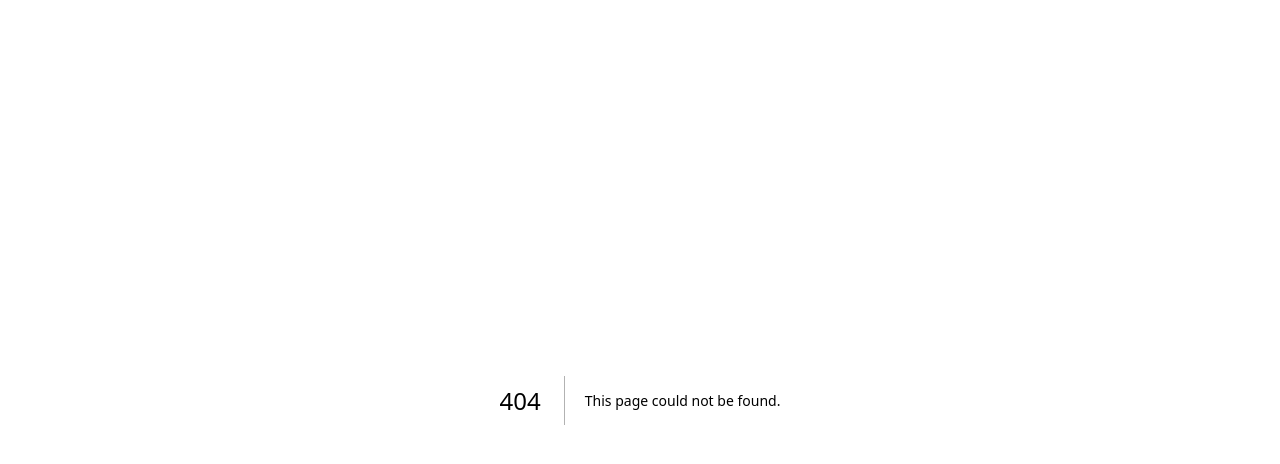
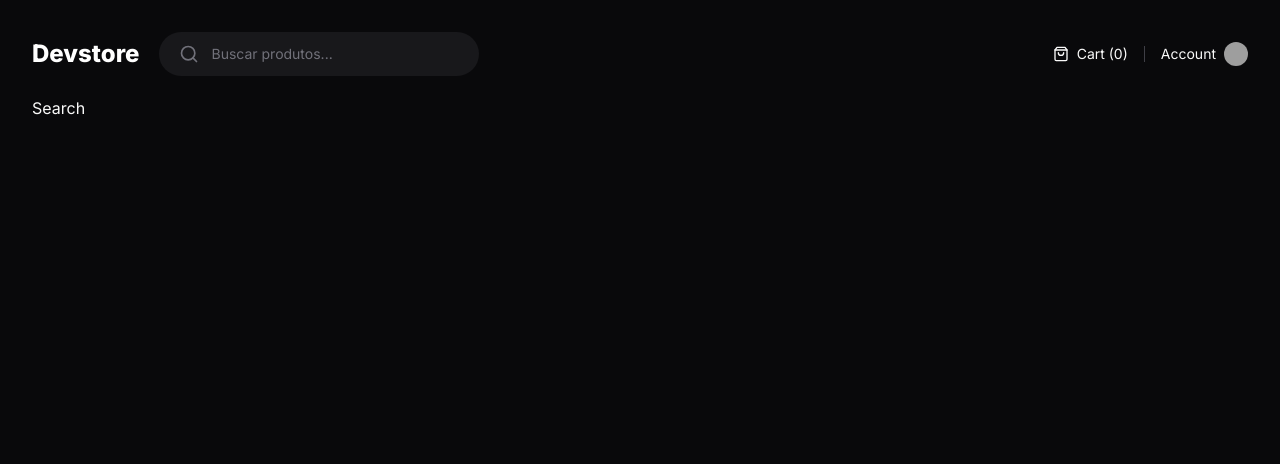
Before and after one commit to Daniel-Guimaraes/Dev-store, a Next.js app: page /search in a window 1280 px wide. Before the commit this address had no page. Shown: the top 464 px of the page. Built offline with nearby package versions, Linux system fonts and the light colour scheme; grey boxes are pictures that could not be loaded.

Commit message:
Criado o componente Header da aplicação

```diff
--- a/next.config.js
+++ b/next.config.js
@@ -1,4 +1,15 @@
 /** @type {import('next').NextConfig} */
-const nextConfig = {}
+const nextConfig = {
+  images: {
+    remotePatterns: [
+      {
+        protocol: 'https',
+        hostname: 'github.com',
+        port: '',
+        pathname: '/Daniel-Guimaraes.png',
+      },
+    ],
+  },
+}
 
 module.exports = nextConfig
--- a/package.json
+++ b/package.json
@@ -9,6 +9,7 @@
     "lint": "next lint"
   },
   "dependencies": {
+    "lucide-react": "^0.292.0",
     "next": "14.0.1",
     "react": "^18",
     "react-dom": "^18"
--- /dev/null
+++ b/src/app/(store)/(home)/loading.tsx
@@ -0,0 +1,3 @@
+export default function HomeLoading() {
+  return <div>Carregando...</div>
+}
--- /dev/null
+++ b/src/app/(store)/layout.tsx
@@ -0,0 +1,12 @@
+import { ReactNode } from 'react'
+
+import { Header } from '@/components/header'
+
+export default function StoreLayout({ children }: { children: ReactNode }) {
+  return (
+    <div className="mx-auto grid min-h-screen w-full max-w-[1600px] grid-rows-app gap-5 p-8">
+      <Header />
+      {children}
+    </div>
+  )
+}
--- /dev/null
+++ b/src/app/(store)/search/loading.tsx
@@ -0,0 +1,3 @@
+export default function SearchLoading() {
+  return <div>Carregando busca...</div>
+}
--- /dev/null
+++ b/src/app/(store)/search/page.tsx
@@ -0,0 +1,3 @@
+export default function Search() {
+  return <div>Search</div>
+}
--- a/src/app/layout.tsx
+++ b/src/app/layout.tsx
@@ -4,11 +4,10 @@
 
 const inter = Inter({
   subsets: ['latin'],
+  adjustFontFallback: false,
+  display: 'optional',
   variable: '--font-inter',
-  display: 'fallback',
 })
-
-console.log(inter)
 
 export const metadata: Metadata = {
   title: 'DevStore',
@@ -21,7 +20,7 @@
 }) {
   return (
     <html lang="pt" className={inter.variable}>
-      <body>{children}</body>
+      <body className="bg-zinc-950 text-zinc-50 antialiased">{children}</body>
     </html>
   )
 }
--- /dev/null
+++ b/src/components/header.tsx
@@ -0,0 +1,51 @@
+import Image from 'next/image'
+import Link from 'next/link'
+
+import { Search, ShoppingBag } from 'lucide-react'
+
+export function Header() {
+  return (
+    <header className="flex items-center justify-between">
+      <div className="flex  items-center gap-5">
+        <Link href="/" className="text-2xl font-extrabold text-white">
+          Devstore
+        </Link>
+
+        <form
+          action=""
+          className="flex items-center w-[320px] gap-3 rounded-full bg-zinc-900 px-5 py-3 ring-zinc-700"
+        >
+          <Search className="w-5 h-5 text-zinc-500" />
+
+          <input
+            type="text"
+            placeholder="Buscar produtos..."
+            className="flex-1 bg-transparent text-sm outline-none placeholder:text-zinc-500"
+          />
+        </form>
+      </div>
+
+      <div className="flex items-center gap-4">
+        <div className="flex items-center gap-2">
+          <ShoppingBag className="w-4 h-4" />
+
+          <span className="text-sm">Cart (0)</span>
+        </div>
+
+        <div className="w-px h-4 bg-zinc-700" />
+
+        <Link href="/" className="flex items-center gap-2 hover:underline">
+          <span className="text-sm">Account</span>
+
+          <Image
+            src="https://github.com/Daniel-Guimaraes.png"
+            width={24}
+            height={24}
+            alt=""
+            className="w-6 h-6 rounded-full"
+          />
+        </Link>
+      </div>
+    </header>
+  )
+}
--- a/tailwind.config.ts
+++ b/tailwind.config.ts
@@ -10,6 +10,10 @@
     fontFamily: {
       sans: 'var(--font-inter)',
     },
+
+    gridTemplateRows: {
+      app: 'min-content max-content',
+    },
   },
   plugins: [],
 }
```
Also changed, not shown: src/app/(store)/(home)/page.tsx (renamed from src/app/page.tsx), 1 other file (tests, documents, lock files or other folders).
